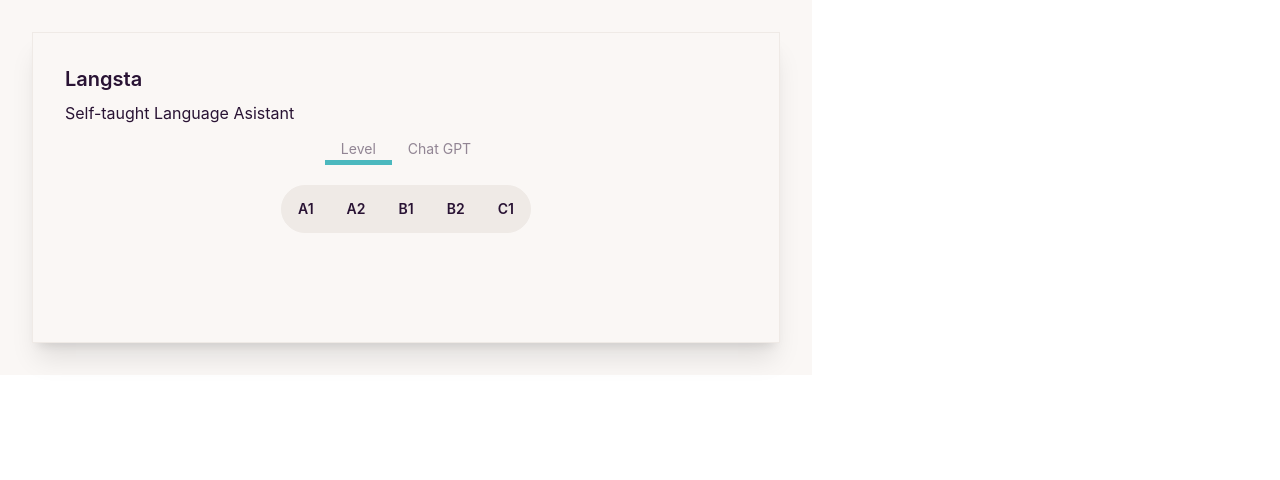
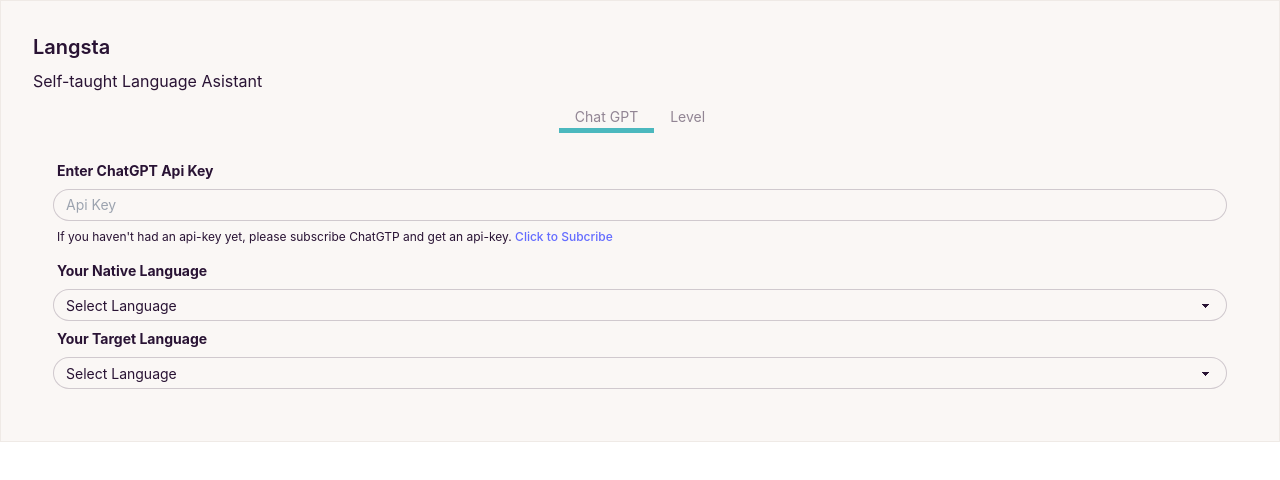
Before and after one commit to cenkce/langsta.ai, a React (Vite) app: page / in a window 1280 px wide. Shown: the top 480 px of the page. Built offline with nearby package versions, Linux system fonts and the light colour scheme.

Commit message:
feat: app-launcher popup improvements

```diff
--- /dev/null
+++ b/src/api/utils/shallowEqual.ts
@@ -0,0 +1,38 @@
+// from react-redux/src/utils/shallowEqual.ts
+
+function is(x: unknown, y: unknown) {
+  if (x === y) {
+    return x !== 0 || y !== 0 || 1 / x === 1 / y;
+  } else {
+    return x !== x && y !== y;
+  }
+}
+
+export default function shallowEqual(objA: any, objB: any) {
+  if (is(objA, objB)) return true;
+
+  if (
+    typeof objA !== "object" ||
+    objA === null ||
+    typeof objB !== "object" ||
+    objB === null
+  ) {
+    return false;
+  }
+
+  const keysA = Object.keys(objA);
+  const keysB = Object.keys(objB);
+
+  if (keysA.length !== keysB.length) return false;
+
+  for (let i = 0; i < keysA.length; i++) {
+    if (
+      !Object.prototype.hasOwnProperty.call(objB, keysA[i]) ||
+      !is(objA[keysA[i]], objB[keysA[i]])
+    ) {
+      return false;
+    }
+  }
+
+  return true;
+}
--- /dev/null
+++ b/src/app-launcher/ApiSettingsForm.tsx
@@ -0,0 +1,176 @@
+import { useAtom } from "../api/core/useAtom";
+import shallowEqual from "../api/utils/shallowEqual";
+import { SettingsAtom, SettingsState } from "../domain/user/SettingsModel";
+import { ReactNode, useEffect, useRef, useState } from "react";
+
+export const ApiSettingsForm = () => {
+  const [settings, setSettings] = useAtom(SettingsAtom);
+  const [saved, setSaved] = useState<undefined | boolean>();
+  const settingsRef = useRef<SettingsState | null | undefined>(null);
+
+  useEffect(() => {
+    if (settingsRef.current === null) {
+      settingsRef.current = settings;
+    } else if (!shallowEqual(settingsRef.current, settings)) {
+      const timeout = setTimeout(() => {
+        setSaved(true);
+        settingsRef.current = settings;
+      }, 500);
+      return () => {
+        clearTimeout(timeout);
+      };
+    }
+  }, [settings]);
+
+  return (
+    <div className="form-control">
+      <FormInput
+        onChange={(value) => {
+          setSaved(false);
+          setSettings({ apiKey: value });
+        }}
+        value={settings.apiKey}
+        autoHide={true}
+        topLabel="Enter ChatGPT Api Key"
+        bottomLabel={
+          <span className="label-text label-text-alt">
+            If you haven't had an api-key yet, please subscribe ChatGTP and get
+            an api-key.{" "}
+            <a
+              href="https://chat.openai.com/auth/login"
+              className="link link-hover"
+              target="_blank"
+            >
+              Click to Subcribe
+            </a>
+          </span>
+        }
+      />
+      <FormSelect
+        topLabel="Your Native Language"
+        value={settings.nativelanguage}
+        onChange={(value) => {
+          setSaved(false);
+          setSettings({ nativelanguage: value });
+        }}
+      >
+        <option>Select Language</option>
+        <option value="en">English</option>
+        <option value="fr">French</option>
+        <option value="de">German</option>
+        <option value="es">Spanish</option>
+        <option value="it">Italian</option>
+        <option value="ja">Japanese</option>
+        <option value="pt">Portuguese</option>
+        <option value="ru">Russian</option>
+        <option value="zh">Chinese</option>
+        <option value="ar">Arabic</option>
+        <option value="fa">Persian</option>
+        <option value="tr">Turkish</option>
+      </FormSelect>
+      <FormSelect
+        topLabel="Your Target Language"
+        value={settings.targetLanguage}
+        onChange={(value) => {
+          setSaved(false);
+          setSettings({ targetLanguage: value });
+        }}
+      >
+        <option>Select Language</option>
+        <option value="en">English</option>
+        <option value="fr">French</option>
+        <option value="de">German</option>
+        <option value="es">Spanish</option>
+        <option value="it">Italian</option>
+        <option value="ja">Japanese</option>
+        <option value="pt">Portuguese</option>
+        <option value="tr">Turkish</option>
+      </FormSelect>
+      {saved !== undefined && (
+        <div
+          className={`alert ${
+            saved ? "alert-success" : "alert-warning"
+          } h-9 px-2 content-center w-min mt-4`}
+        >
+          <svg
+            xmlns="http://www.w3.org/2000/svg"
+            className="stroke-current shrink-0 h-6 w-6"
+            fill="none"
+            viewBox="0 0 24 24"
+          >
+            <path
+              strokeLinecap="round"
+              strokeLinejoin="round"
+              strokeWidth="2"
+              d="M9 12l2 2 4-4m6 2a9 9 0 11-18 0 9 9 0 0118 0z"
+            />
+          </svg>
+          <span>{saved ? "Saved" : "Saving"}</span>
+        </div>
+      )}
+    </div>
+  );
+};
+
+const FormInput = (props: {
+  onChange: (value: string) => void;
+  value?: string;
+  bottomLabel?: string | ReactNode;
+  topLabel?: string | ReactNode;
+  autoHide?: boolean;
+}) => {
+  return (
+    <div>
+      <label className="label">
+        <span className="label-text font-bold">{props.topLabel}</span>
+      </label>
+      <input
+        className="input input-bordered input-sm w-full"
+        placeholder="Api Key"
+        value={props.value}
+        onFocus={(e) => {
+          e.target.type = "text";
+        }}
+        onBlur={(e) => {
+          if (props.autoHide) e.target.type = "password";
+        }}
+        type="password"
+        onChange={(e) => {
+          props.onChange(e.target.value);
+        }}
+      />
+      {props.bottomLabel && (
+        <label className="label">{props.bottomLabel}</label>
+      )}
+    </div>
+  );
+};
+
+const FormSelect = (props: {
+  children:
+    | React.ReactElement<HTMLOptionElement, "option">
+    | React.ReactElement<HTMLOptionElement, "option">[];
+  onChange: (value: string) => void;
+  value?: string;
+  bottomLabel?: string | ReactNode;
+  topLabel?: string | ReactNode;
+  autoHide?: boolean;
+}) => {
+  return (
+    <div>
+      <label className="label">
+        <span className="label-text font-bold">{props.topLabel}</span>
+      </label>
+      <select
+        value={props.value}
+        onChange={(e) => props.onChange(e.target.value)}
+        className="select select-bordered select-sm  w-full"
+      >
+        {props.children}
+      </select>
+      {props.bottomLabel && (
+        <label className="label">{props.bottomLabel}</label>
+      )}
+    </div>
+  );
+};
--- a/src/app-launcher/App.tsx
+++ b/src/app-launcher/App.tsx
@@ -24,7 +24,7 @@
       title="Langsta"
       subtitle="Self-taught Language Asistant"
       theme="cupcake"
-      className="phone-4"
+      className="min-w-max w-screen artboard-horizontal min-h-max"
     >
       <LauncherPopOver />
     </ArtBoard>
--- a/src/app-launcher/LauncherPopOver.tsx
+++ b/src/app-launcher/LauncherPopOver.tsx
@@ -3,7 +3,7 @@
 import { useAtom } from "../api/core/useAtom";
 import { SettingsAtom } from "../domain/user/SettingsModel";
 import { TargetLanguageLevel } from "../domain/student/TargetLanguageLevel";
-import { useEffect, useRef, useState } from "react";
+import { ApiSettingsForm } from "./ApiSettingsForm";
 
 export const solutions = [
   {
@@ -62,89 +62,20 @@
   );
 };
 
-const ApiSettingsForm = () => {
-  const [settings, setSettings] = useAtom(SettingsAtom);
-  const [saved, setSaved] = useState<undefined | boolean>();
-  const settingsRef = useRef<string | null | undefined>(null);
-  const apiKey = settings.apiKey;
-
-  useEffect(() => {
-    if(settingsRef.current === null) {
-      settingsRef.current = apiKey;
-    } else if (settingsRef.current !== apiKey) {
-      const timeout = setTimeout(() => {
-        setSaved(true);
-      }, 1000);
-      settingsRef.current = apiKey;
-      return () => {
-        clearTimeout(timeout);
-      };
-    }
-  }, [apiKey]);
-
-  return (
-    <div className="form-control">
-      <label className="label">
-        <span className="label-text">Enter ChatGPT Api Key</span>
-      </label>
-      <input
-        className="input input-bordered "
-        placeholder="Api Key"
-        value={settings.apiKey}
-        onFocus={(e) => {
-          e.target.type = "text";
-        }}
-        onBlur={(e) => {
-          e.target.type = "password";
-        }}
-        type="password"
-        onChange={(e) => {
-          setSaved(false);
-          setSettings({ apiKey: e.target.value });
-        }}
-      />
-      <label className="label">
-        <span className="label-text label-text-alt">
-          If you haven't had an api-key yet, please subscribe ChatGTP and get an
-          api-key.{" "}
-          <a
-            href="https://chat.openai.com/auth/login"
-            className="link link-hover"
-            target="_blank"
-          >
-            Click to Subcribe
-          </a>
-        </span>
-      </label>
-        {saved !== undefined && (
-          <div className={`alert ${saved ? 'alert-success' : 'alert-warning' } h-9 px-2 content-center w-min`}>
-            <svg
-              xmlns="http://www.w3.org/2000/svg"
-              className="stroke-current shrink-0 h-6 w-6"
-              fill="none"
-              viewBox="0 0 24 24"
-            >
-              <path
-                strokeLinecap="round"
-                strokeLinejoin="round"
-                strokeWidth="2"
-                d="M9 12l2 2 4-4m6 2a9 9 0 11-18 0 9 9 0 0118 0z"
-              />
-            </svg>
-            <span>{saved ? 'Saved' : 'Saving'}</span>
-          </div>
-        )}
-    </div>
-  );
-};
-
 export function LauncherPopOver() {
   const [{ level }, setSettings] = useAtom(SettingsAtom);
 
   return (
-    <div className={"min-h-full"}>
+    <div className={"min-w-full h-auto"}>
       <TabContainer
         content={[
+          {
+            id: "3",
+            component: ApiSettingsForm,
+            button: "Chat GPT",
+            title: "Chat GPT Settings",
+            props: {},
+          },
           {
             id: "1",
             component: LanguageLevelSelect,
@@ -156,15 +87,7 @@
                 setSettings((settings) => ({ ...settings, level: value }));
               },
             },
-          },
-          // { id: "2", component: Content, button: "Label", title: "" },
-          {
-            id: "3",
-            component: ApiSettingsForm,
-            button: "Chat GPT",
-            title: "Chat GPT Settings",
-            props: {},
-          },
+          }
         ]}
       />
     </div>
--- a/src/ui/ArtBoard.tsx
+++ b/src/ui/ArtBoard.tsx
@@ -1,7 +1,12 @@
 import { PropsWithChildren } from "react";
 
 export function ArtBoard(
-  props: PropsWithChildren<{ theme?: string; title?: string, subtitle?: string, className?: string  }>
+  props: PropsWithChildren<{
+    theme?: string;
+    title?: string;
+    subtitle?: string;
+    className?: string;
+  }>
 ) {
   const className = props.className;
 
@@ -9,14 +14,14 @@
     <div
       data-theme={props.theme}
       data-component="artboard"
-      className={`card artboard artboard-horizontal flex ${className} min-h-full rounded-none`}
+      className={`artboard ${className} min-h-full rounded-none flex flex-col overflow-hidden`}
     >
       <div className="card-body min-h-full card-bordered min-w-full shadow-xl">
         <h2 className="card-title">{props.title}</h2>
         <h3 className="text-left">{props.subtitle}</h3>
-        <ul className="h-full">
-          <li className="h-full overflow-hidden overflow-x-auto">{props.children}</li>
-        </ul>
+        <div className="h-full flex flex-col overflow-hidden">
+          <div className="h-full flex flex-col overflow-x-scroll">{props.children}</div>
+        </div>
       </div>
     </div>
   );
```
